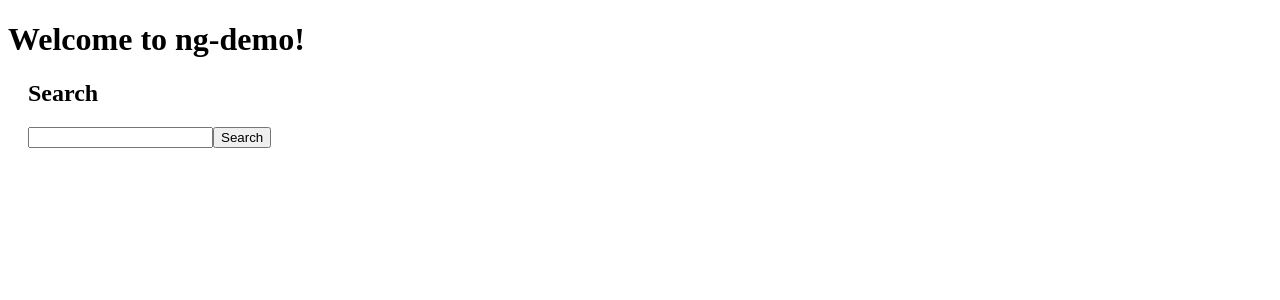
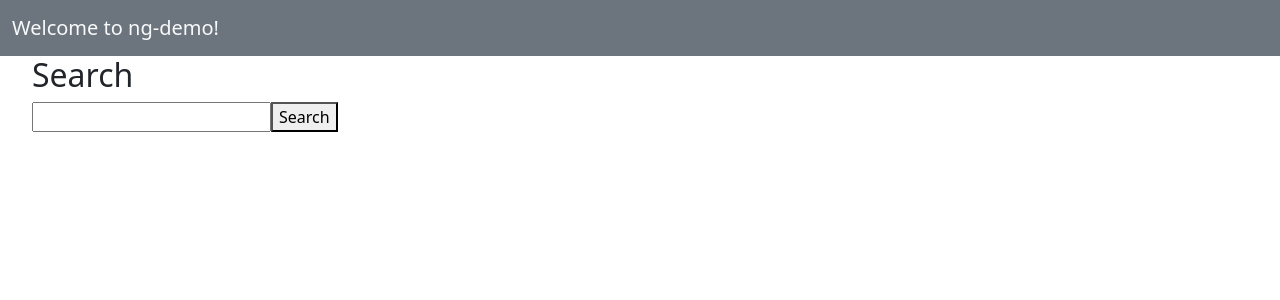
Before and after one commit to erikweibust/ng-demo, an Angular app: page /search in a window 1280 px wide. Shown: the top 300 px of the page. Built offline with nearby package versions, Linux system fonts and the light colour scheme.

Commit message:
added bootstrap to app - p50

```diff
--- a/angular.json
+++ b/angular.json
@@ -27,6 +27,7 @@
               "src/assets"
             ],
             "styles": [
+              "node_modules/bootstrap/dist/css/bootstrap.min.css",
               "src/styles.css"
             ],
             "scripts": []
--- a/package.json
+++ b/package.json
@@ -19,9 +19,12 @@
     "@angular/compiler": "~12.2.0",
     "@angular/core": "~12.2.0",
     "@angular/forms": "~12.2.0",
+    "@angular/localize": "~12.2.0",
     "@angular/platform-browser": "~12.2.0",
     "@angular/platform-browser-dynamic": "~12.2.0",
     "@angular/router": "~12.2.0",
+    "@ng-bootstrap/ng-bootstrap": "^11.0.0",
+    "bootstrap": "^5.1.3",
     "rxjs": "~6.6.0",
     "tslib": "^2.3.0",
     "zone.js": "~0.11.4"
--- a/src/app/app.component.html
+++ b/src/app/app.component.html
@@ -1,2 +1,9 @@
-<h1>Welcome to {{ title }}!</h1>
-<router-outlet></router-outlet>
+<nav class="navbar navbar-expand-lg bg-secondary">
+   <div class="container-fluid">
+      <a class="navbar-brand text-light" href="#">Welcome to {{ title }}!</a>
+   </div>
+</nav>
+
+<div class="container-fluid">
+   <router-outlet></router-outlet>
+</div>
--- a/src/app/app.module.ts
+++ b/src/app/app.module.ts
@@ -9,6 +9,7 @@ import { FormsModule } from '@angular/forms';
 
 import { HttpClientModule } from '@angular/common/http';
 import { EditComponent } from './edit/edit.component';
+import { NgbModule } from '@ng-bootstrap/ng-bootstrap';
 
 @NgModule({
   declarations: [
@@ -20,7 +21,8 @@ import { EditComponent } from './edit/edit.component';
     BrowserModule,
     AppRoutingModule,
     HttpClientModule,
-    FormsModule
+    FormsModule,
+    NgbModule
   ],
   providers: [],
   bootstrap: [AppComponent]
--- a/src/polyfills.ts
+++ b/src/polyfills.ts
@@ -1,3 +1,7 @@
+/***************************************************************************************************
+ * Load `$localize` onto the global scope - used if i18n tags appear in Angular templates.
+ */
+import '@angular/localize/init';
 /**
  * This file includes polyfills needed by Angular and is loaded before the app.
  * You can add your own extra polyfills to this file.
```
Also changed, not shown: 1 other file (tests, documents, lock files or other folders).
